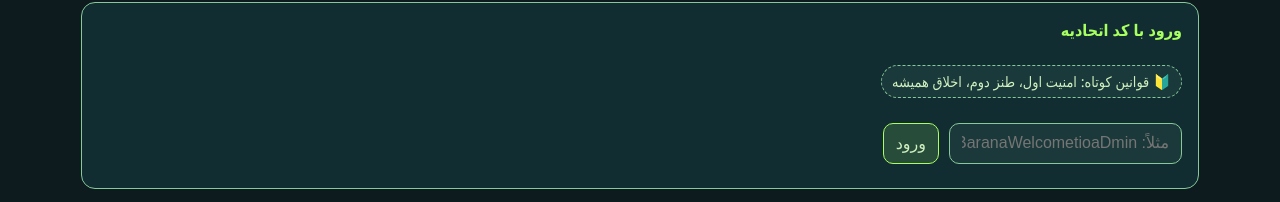
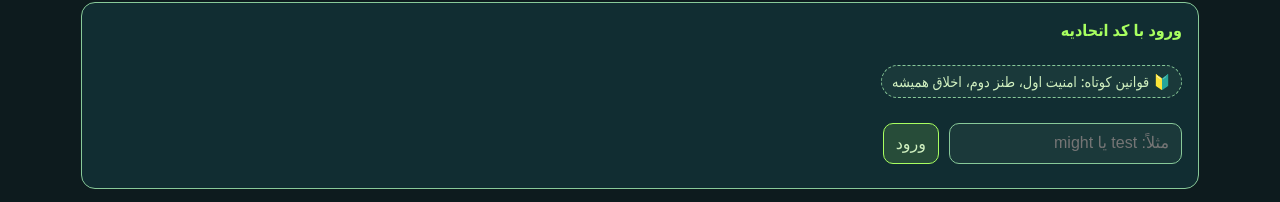
Before and after one commit to hosseintaherialiali/hosseintaherialiali.github.io, a plain HTML site: page chat2room.html in a window 1280 px wide. Shown: the part 113-315 px from the top of the page. Drawn offline with Linux system fonts and the light colour scheme.

Commit message:
Update chat2room.html

```diff
--- a/chat2room.html
+++ b/chat2room.html
@@ -59,7 +59,7 @@
       <div class="title">ورود با کد اتحادیه</div>
       <p class="badge">🔰 قوانین کوتاه: امنیت اول، طنز دوم، اخلاق همیشه</p>
       <div class="row" style="margin-top:10px;">
-        <input id="codeInput" type="text" placeholder="مثلاً: ownerBaranaWelcometioaDmin یا CM-RCT-BETA" />
+        <input id="codeInput" type="text" placeholder="مثلاً: test یا might" />
         <button id="enterBtn" class="primary">ورود</button>
       </div>
       <div id="gateError" style="color: var(--danger); margin-top: 8px;"></div>
```
